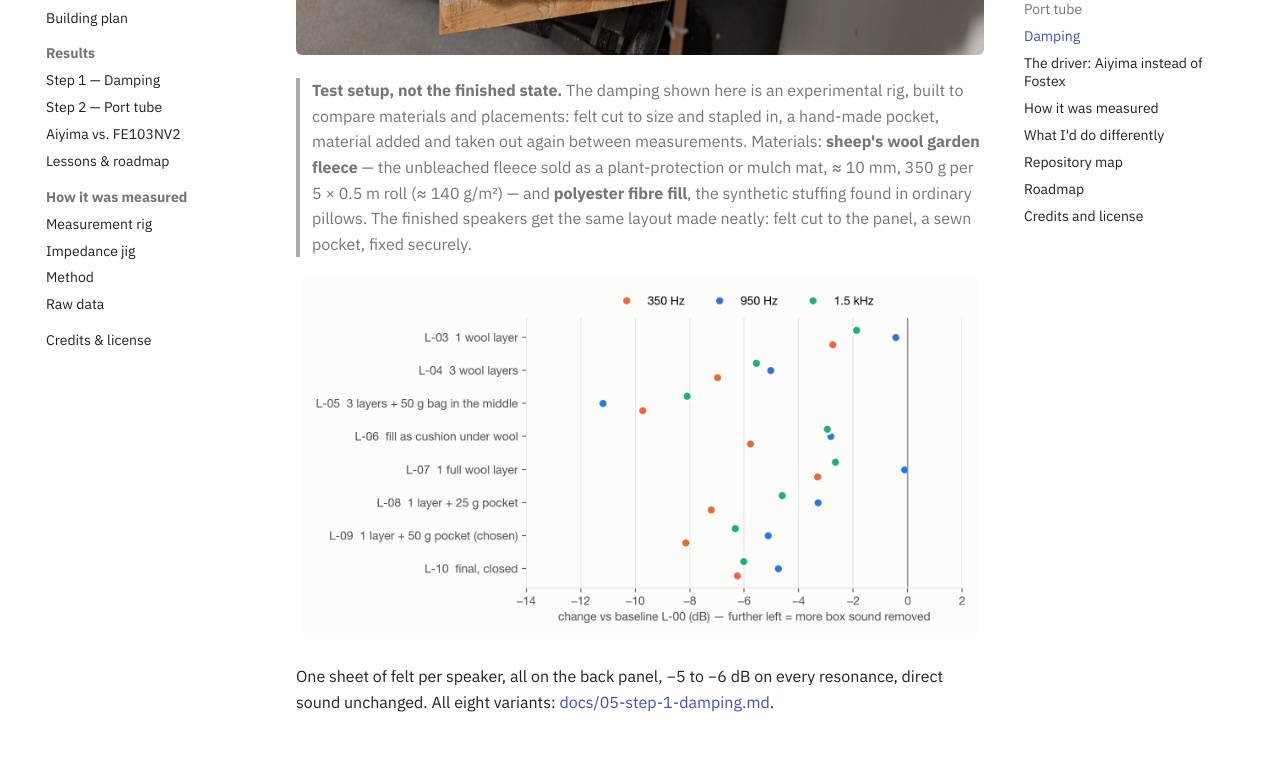
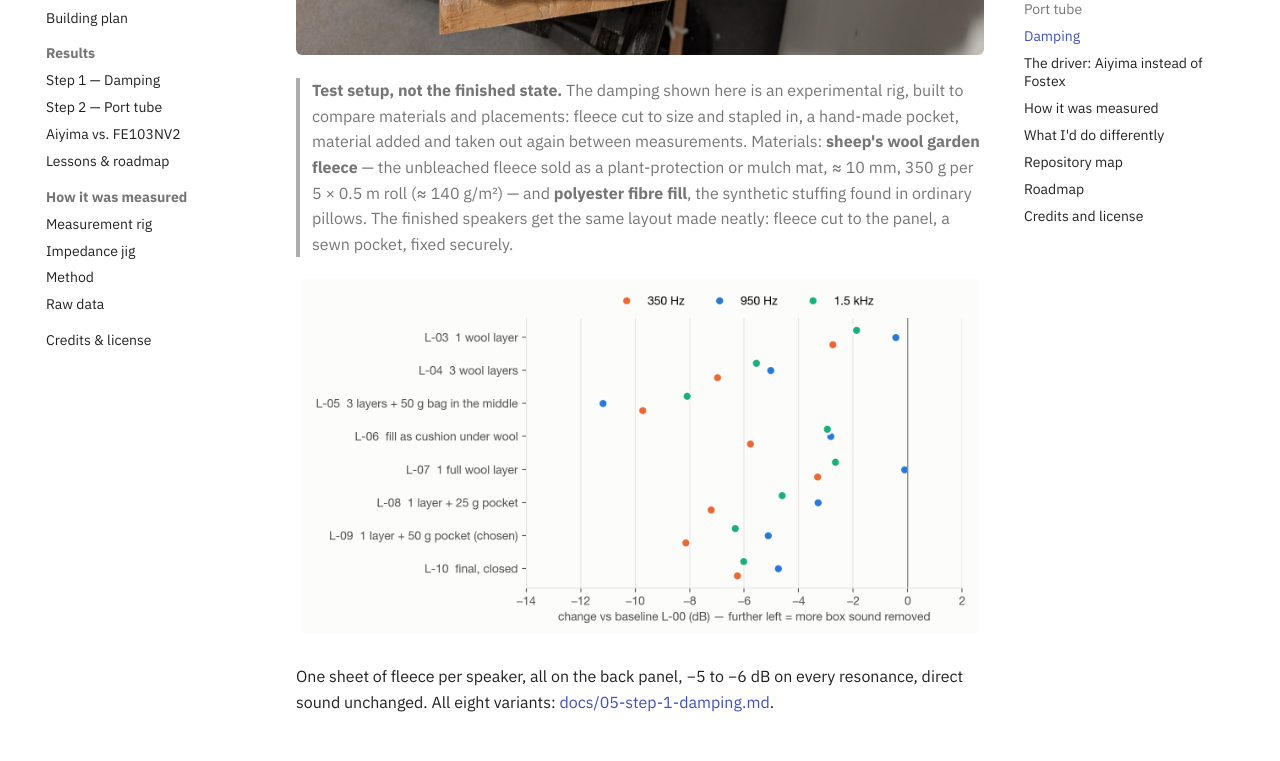
Before and after one commit to rich1704/le-petit-on-a-budget, an MkDocs documentation site: the page built from docs/index.md, in a window 1280 px wide and 1400 px high, scrolled down 6327 px. Shown: the part 180-941 px from the top of the window. Built offline with MkDocs 1.6.1 and Material for MkDocs 9.7.7, drawn with Linux system fonts in a browser that asks for light colours.

Commit message:
Wording: fleece instead of felt for this build's damping
Co-Authored-By: Claude Opus 5.5 <noreply@anthropic.com>

```diff
--- a/docs/index.md
+++ b/docs/index.md
@@ -119,15 +119,15 @@ Damping only works where the air moves. **The layout that came out of eight meas
 ![The damping layout on the back panel — test setup](assets/photos/damping-L-09-pocket-50g.jpg)
 
 > **Test setup, not the finished state.** The damping shown here is an experimental rig, built to
-> compare materials and placements: felt cut to size and stapled in, a hand-made pocket, material
+> compare materials and placements: fleece cut to size and stapled in, a hand-made pocket, material
 > added and taken out again between measurements. Materials: **sheep's wool garden fleece** — the
 > unbleached fleece sold as a plant-protection or mulch mat, ≈ 10 mm, 350 g per 5 × 0.5 m roll
 > (≈ 140 g/m²) — and **polyester fibre fill**, the synthetic stuffing found in ordinary pillows. The finished speakers
-> get the same layout made neatly: felt cut to the panel, a sewn pocket, fixed securely.
+> get the same layout made neatly: fleece cut to the panel, a sewn pocket, fixed securely.
 
 ![Change of the three problem peaks for each damping variant](assets/charts/step1-rounds.png)
 
-One sheet of felt per speaker, all on the back panel, −5 to −6 dB on every resonance, direct sound
+One sheet of fleece per speaker, all on the back panel, −5 to −6 dB on every resonance, direct sound
 unchanged. All eight variants: [docs/05-step-1-damping.md](05-step-1-damping.md).
 
 ## The driver: Aiyima instead of Fostex
```
Also changed, not shown: README.md (+3 -3 lines), docs/01-build.md (+1 -1 lines), docs/05-step-1-damping.md (+3 -3 lines).
